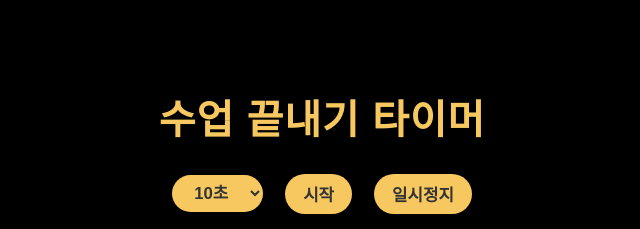
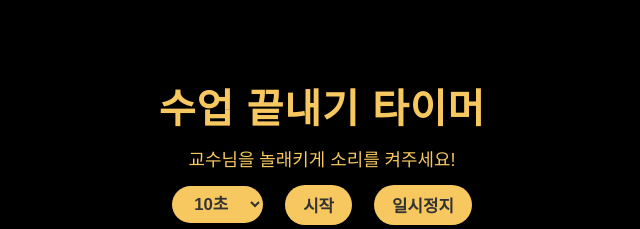
Before and after one commit to ChloeChoi23/5week, a plain HTML site: page index.html in a window 1280 px wide. Shown: the top 229 px of the page, without its empty margins (318-958 px from the left). Drawn offline with Linux system fonts and the light colour scheme; a web font is replaced by a local one.

Commit message:
index.html

```diff
--- a/index.html
+++ b/index.html
@@ -26,7 +26,14 @@
       font-weight: bold;
       text-align: center;
       letter-spacing: 1px;
-      margin-bottom: 28px;
+      margin-bottom: 10px;
+      font-family: 'JejuStoneWall', sans-serif;
+    }
+    .subtitle {
+      color: #F6C85F;
+      font-size: 1.12rem;
+      text-align: center;
+      margin-bottom: 14px;
       font-family: 'JejuStoneWall', sans-serif;
     }
     .controls {
@@ -102,6 +109,7 @@
 </head>
 <body>
   <div class="title">수업 끝내기 타이머</div>
+  <div class="subtitle">교수님을 놀래키게 소리를 켜주세요!</div>
   <div class="controls">
     <select id="secondSelector">
       <option value="5">5초</option>
@@ -121,16 +129,8 @@
   <audio id="doneSound" src="endalarm.mp3"></audio>
   <script>
     const catImages = [
-      "jjal1.jpg",
-      "jjal2.JPG",
-      "jjal3.JPG",
-      "jjal4.JPG",
-      "jjal5.JPG",
-      "jjal6.JPG",
-      "jjal7.JPG",
-      "jjal8.JPG",
-      "jjal9.JPG",
-      "jjal10.JPG"
+      "jjal1.jpg", "jjal2.JPG", "jjal3.JPG", "jjal4.JPG", "jjal5.JPG",
+      "jjal6.JPG", "jjal7.JPG", "jjal8.JPG", "jjal9.JPG", "jjal10.JPG"
     ];
     let totalSeconds = 10;
     let seconds = totalSeconds;
```
